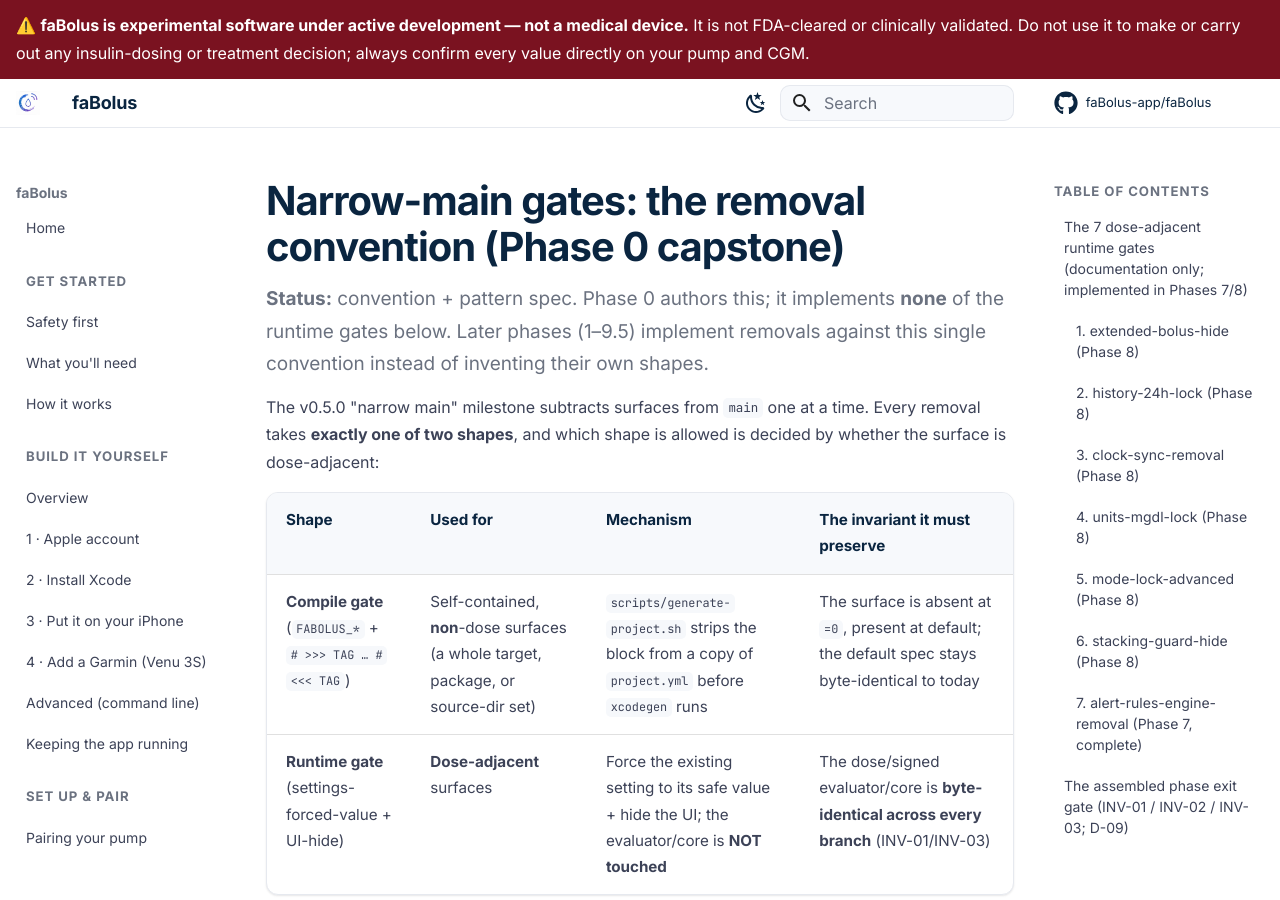
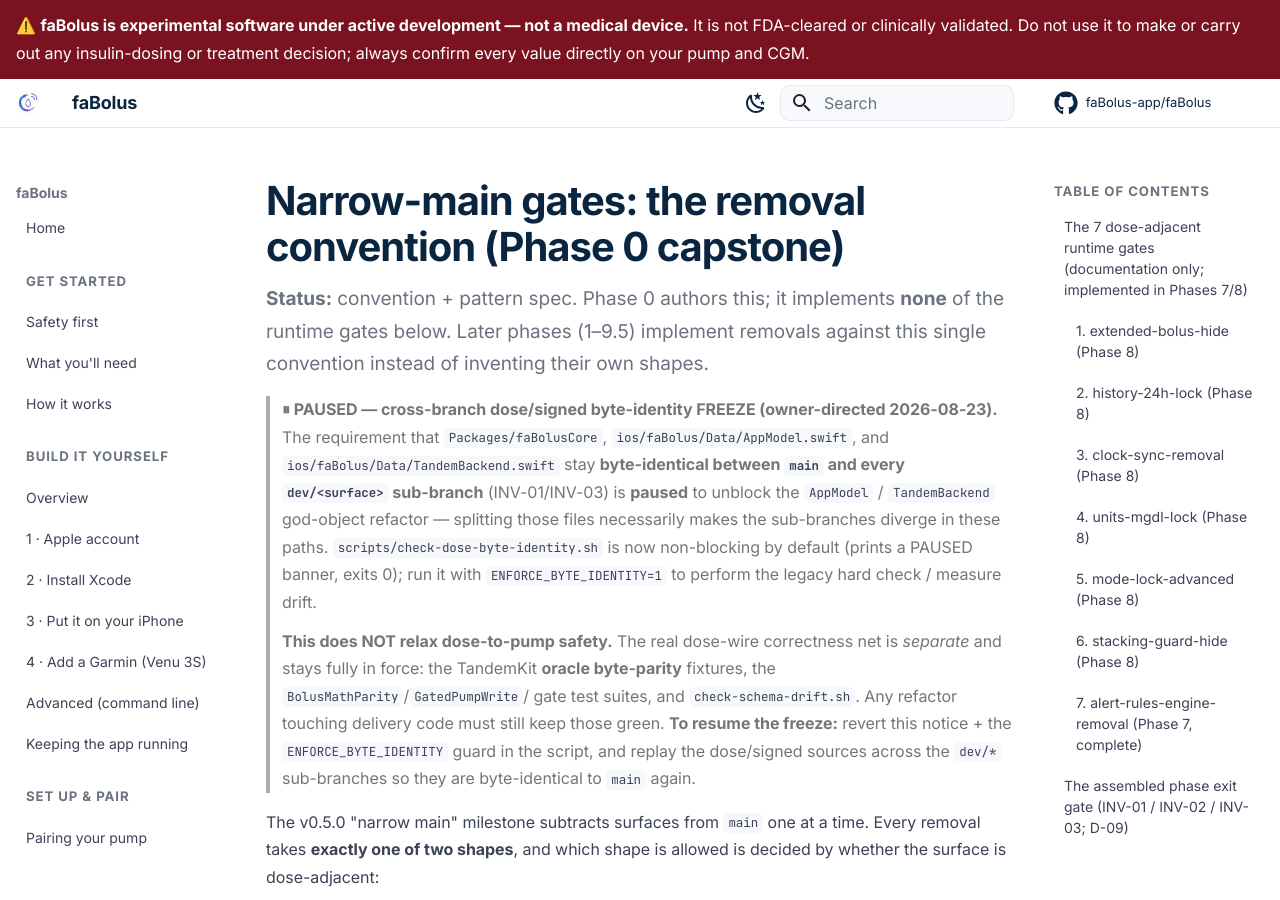
Before and after one commit to faBolus-app/faBolus, an MkDocs documentation site: the page built from docs/NARROW-MAIN-GATES.md, in a window 1280 px wide and 900 px high. Built offline with MkDocs 1.6.1 and Material for MkDocs 9.7.7, drawn with Linux system fonts in a browser that asks for light colours; comment, search, counter and statistics services are not loaded; some of the changed text lies outside the part shown.

Commit message:
chore(narrow-main): PAUSE the dev/* dose-byte-identity freeze (owner-directed)
The cross-branch byte-identity requirement (INV-01/INV-03: faBolusCore +
AppModel.swift + TandemBackend.swift byte-identical between main and every
dev/<surface> sub-branch) is what made the AppModel/TandemBackend god-object
refactor prohibitively expensive (18-branch replay). Owner directed pausing it
to unblock that refactor.

- scripts/check-dose-byte-identity.sh: non-blocking by default (PAUSED banner +
  exit 0); run the legacy hard check with ENFORCE_BYTE_IDENTITY=1. Reversible.
- docs/NARROW-MAIN-GATES.md: PAUSED banner + exit-gate step (2) annotation.

Dose-to-pump WIRE correctness is a SEPARATE net that stays fully in force:
TandemKit oracle byte-parity, BolusMathParity/GatedPumpWrite/gate suites,
check-schema-drift.sh. Pausing this cross-branch check does NOT relax dose
safety; real-insulin NO-GO still stands.

Co-Authored-By: Claude Opus 4.8 <noreply@anthropic.com>

```diff
--- a/docs/NARROW-MAIN-GATES.md
+++ b/docs/NARROW-MAIN-GATES.md
@@ -3,6 +3,20 @@
 **Status:** convention + pattern spec. Phase 0 authors this; it implements **none** of the runtime
 gates below. Later phases (1–9.5) implement removals against this single convention instead of
 inventing their own shapes.
+
+> **⏸ PAUSED — cross-branch dose/signed byte-identity FREEZE (owner-directed 2026-08-23).**
+> The requirement that `Packages/faBolusCore`, `ios/faBolus/Data/AppModel.swift`, and
+> `ios/faBolus/Data/TandemBackend.swift` stay **byte-identical between `main` and every `dev/<surface>`
+> sub-branch** (INV-01/INV-03) is **paused** to unblock the `AppModel` / `TandemBackend` god-object
+> refactor — splitting those files necessarily makes the sub-branches diverge in these paths.
+> `scripts/check-dose-byte-identity.sh` is now non-blocking by default (prints a PAUSED banner, exits 0);
+> run it with `ENFORCE_BYTE_IDENTITY=1` to perform the legacy hard check / measure drift.
+>
+> **This does NOT relax dose-to-pump safety.** The real dose-wire correctness net is *separate* and
+> stays fully in force: the TandemKit **oracle byte-parity** fixtures, the `BolusMathParity`/`GatedPumpWrite`/
+> gate test suites, and `check-schema-drift.sh`. Any refactor touching delivery code must still keep those
+> green. **To resume the freeze:** revert this notice + the `ENFORCE_BYTE_IDENTITY` guard in the script, and
+> replay the dose/signed sources across the `dev/*` sub-branches so they are byte-identical to `main` again.
 
 The v0.5.0 "narrow main" milestone subtracts surfaces from `main` one at a time. Every removal takes
 **exactly one of two shapes**, and which shape is allowed is decided by whether the surface is
@@ -87,6 +101,8 @@ reusable pieces this capstone stood up. Run from the faBolus repo root:
 ./scripts/verify-pre-narrow-tags.sh
 
 # (2) DOSE/SIGNED BYTE-IDENTICAL: main vs every dev/<surface> sub-branch (empty diff)
+#     ⏸ PAUSED (owner-directed 2026-08-23, for the god-object refactor) — now non-blocking by default.
+#     Use ENFORCE_BYTE_IDENTITY=1 to run the legacy hard check. See the PAUSED banner at the top of this doc.
 ./scripts/check-dose-byte-identity.sh
 
 # (3) GREEN MAIN + full safety suite
```
Also changed, not shown: 1 other file.
